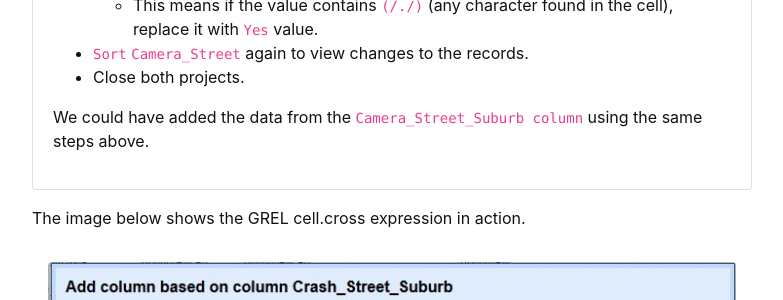
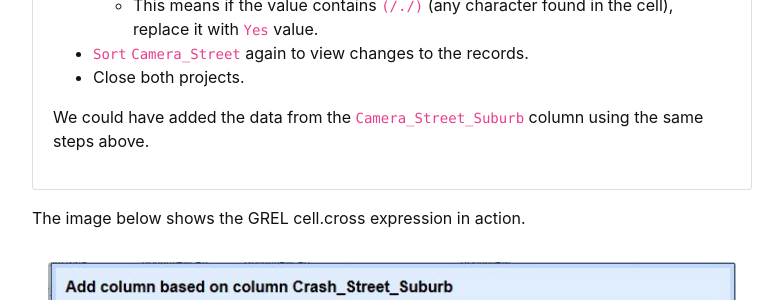
Before and after one commit to GULibrarySandbox/advanced-data-wrangle-old, a Jekyll site: the page built from content/4-lesson.md, in a window 1280 px wide and 900 px high, scrolled down 1992 px. Shown: the part 153-453 px from the top of the window, without its empty margins (248-1031 px from the left). Built offline with Jekyll 4.4.1, drawn with Linux system fonts in a browser that asks for light colours.

```diff
--- a/content/4-lesson.md
+++ b/content/4-lesson.md
@@ -68,7 +68,7 @@ Let's now change the results of the cell.cross results from the name of the Came
 - `Sort` `Camera_Street` again to view changes to the records.
 - Close both projects.
 
-We could have added the data from the  `Camera_Street_Suburb column` using the same steps above.{% endcapture %}{% include card.md header="Match a key variable from two datasets & add a variable using GREL cell.cross" text=text %}
+We could have added the data from the  `Camera_Street_Suburb` column using the same steps above.{% endcapture %}{% include card.md header="Match a key variable from two datasets & add a variable using GREL cell.cross" text=text %}
 
 The image below shows the GREL cell.cross expression in action.
 
```
